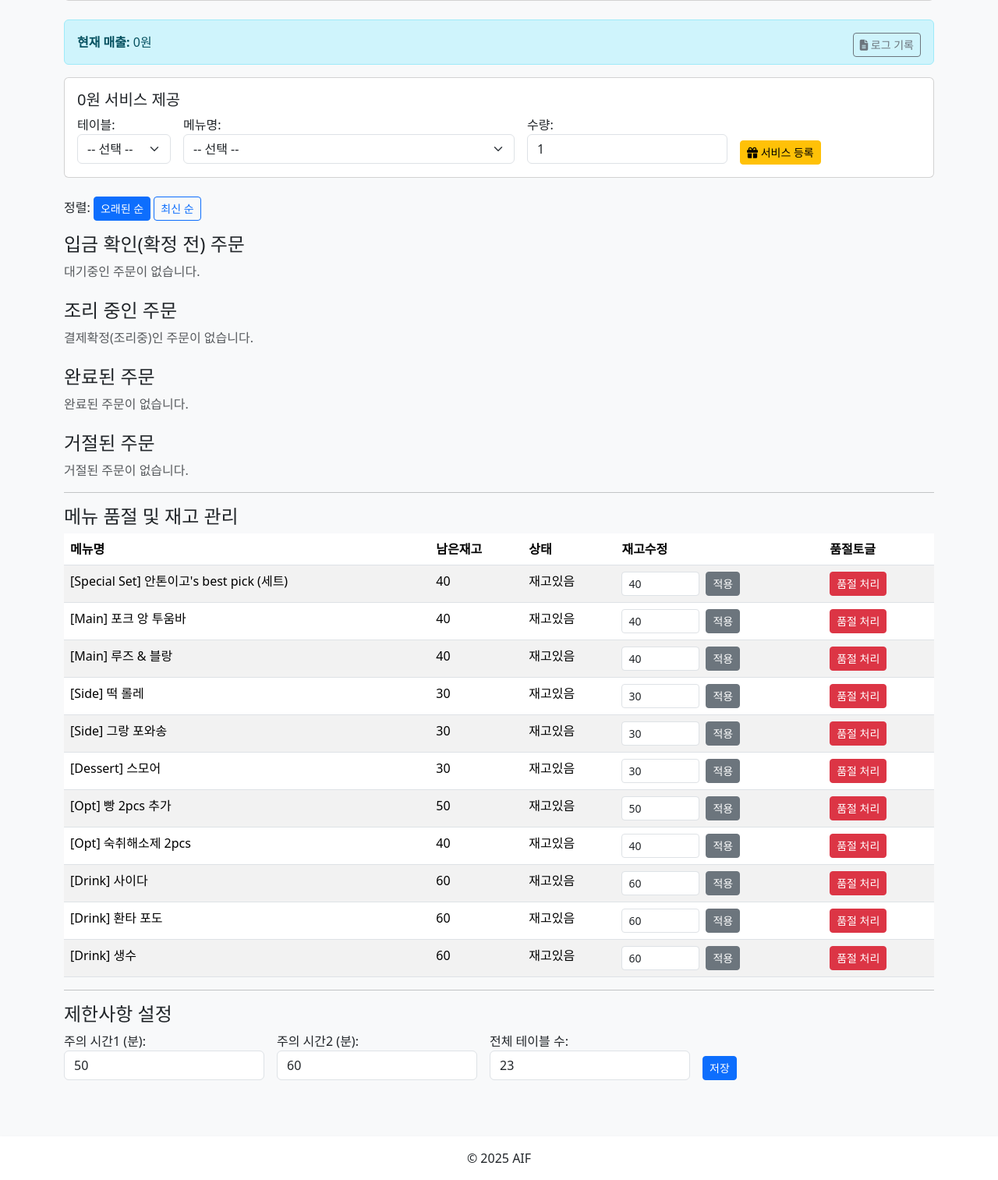
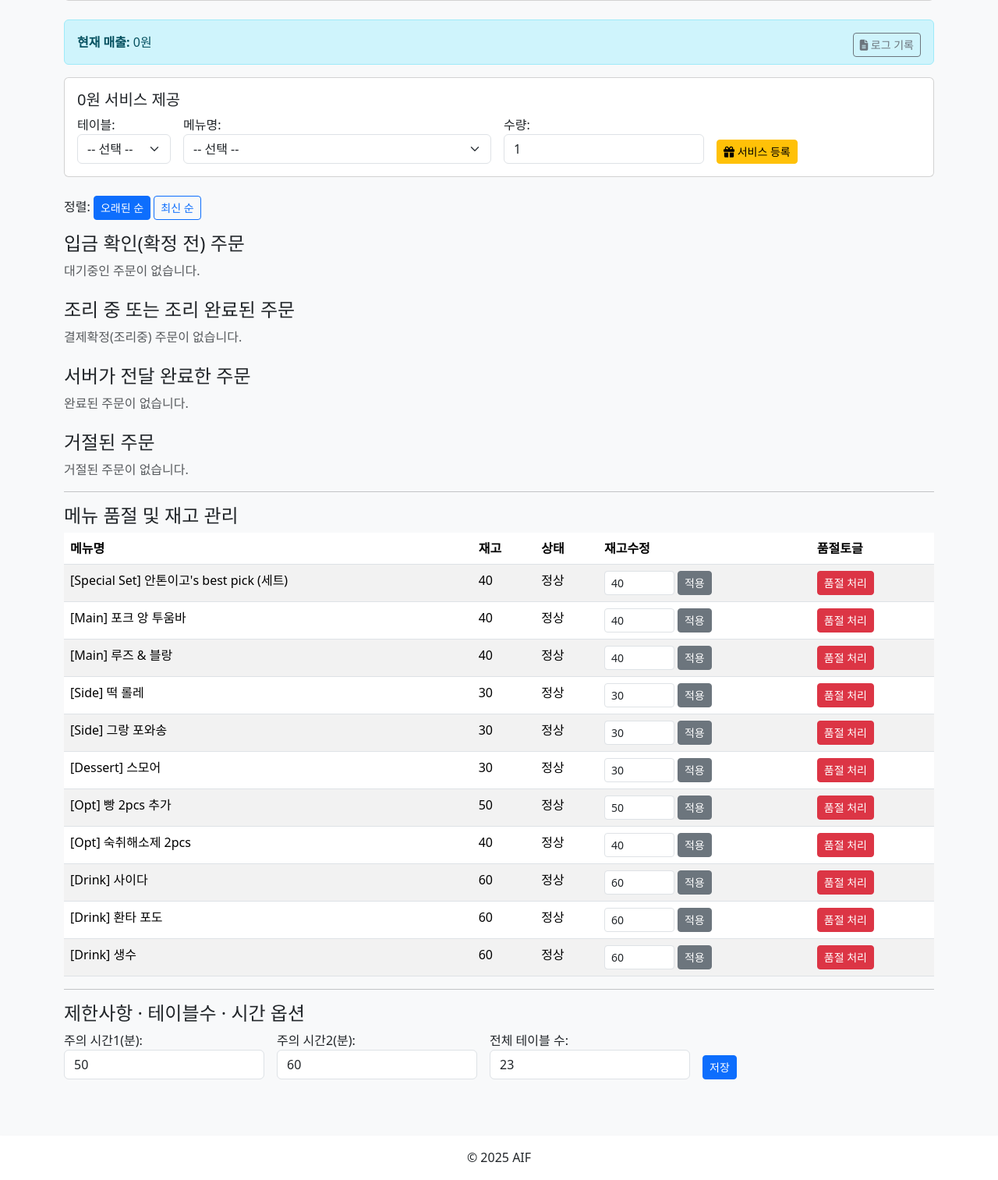
Before and after one commit to bag4355/restaurant-system, a Flask app: page /admin in a window 1280 px wide. Shown: the part 916-2429 px from the top of the page at 78% size. After the commit the page ends 2406 px from the top, so only its background shows below. Run offline with Flask 3, Linux system fonts and the light colour scheme; the visitor is signed in with stand-in values (Sample User, id 1).

Commit message:
Update admin.html

```diff
--- a/templates/admin.html
+++ b/templates/admin.html
@@ -67,7 +68,7 @@
         <select name="serviceMenu" class="form-select">
           <option value="">-- 선택 --</option>
           {% for m in menu_items %}
-            <option value="{{ m.name }}">{{ m.name }} (남은재고:{{m.stock}})</option>
+            <option value="{{ m.name }}">{{ m.name }} (재고:{{m.stock}})</option>
           {% endfor %}
         </select>
       </div>
@@ -75,7 +76,7 @@
         <label>수량:</label>
         <input type="number" name="serviceQty" min="1" value="1" class="form-control">
       </div>
-      <div class="col-auto" style="padding-top:32px;">
+      <div class="col-auto align-self-end">
         <button class="btn btn-warning btn-sm">
           <i class="fas fa-gift"></i> 서비스 등록
         </button>
@@ -84,205 +85,130 @@
   </div>
 </div>
 
-<!-- 소트 모드 -->
+<!-- 정렬 -->
 <div class="mb-3">
   <span>정렬:</span>
-  <a href="{{ url_for('admin', sort='asc') }}"
-     class="btn btn-sm {% if sort_mode=='asc' %}btn-primary{% else %}btn-outline-primary{% endif %}">
-    오래된 순
-  </a>
-  <a href="{{ url_for('admin', sort='desc') }}"
-     class="btn btn-sm {% if sort_mode=='desc' %}btn-primary{% else %}btn-outline-primary{% endif %}">
-    최신 순
-  </a>
+  <a href="{{ url_for('admin',sort='asc') }}" class="btn btn-sm {{ 'btn-primary' if sort_mode=='asc' else 'btn-outline-primary' }}">오래된 순</a>
+  <a href="{{ url_for('admin',sort='desc') }}" class="btn btn-sm {{ 'btn-primary' if sort_mode=='desc' else 'btn-outline-primary' }}">최신 순</a>
 </div>
 
-<!-- 1) 입금 확인(확정 전) 주문 -->
+<!-- 1) pending -->
 <h4>입금 확인(확정 전) 주문</h4>
 {% if pending_orders %}
   {% for o in pending_orders %}
   <div class="card mb-3">
     <div class="card-header">
       <strong>주문 {{ o.id }}</strong>
-      (테이블: {{ o.tableNumber }}, 인원: {{ o.peopleCount }}명)
-      {% if o.is_first %}<span class="badge bg-info">최초 주문</span>{% else %}<span class="badge bg-secondary">추가 주문</span>{% endif %}
-      {% if o.recent_first_time %}
-        (가장 최근 최초 주문 시각: {{ o.recent_first_time }})
-      {% endif %}
+      (테이블: {{ o.tableNumber }}{% if o.phone %}/☎{{o.phone}}{% endif %},
+       인원: {{ o.peopleCount }}명)
+    </div>
+    <div class="card-body">
+      <p>주문 시각: {{ "%06d"|format(o.createdAt) }}</p>
+      <table class="table table-sm table-bordered">
+        <thead class="table-light"><tr><th>메뉴</th><th>수량</th></tr></thead>
+        <tbody>{% for it in o.items %}<tr><td>{{it.menuName}}</td><td>{{it.quantity}}</td></tr>{% endfor %}</tbody>
+      </table>
+      <p>총액: <strong>{{ o.totalPrice }}원</strong></p>
+      {% if o.stock_negative_warning %}<p class="text-danger">※ 재고가 음수인 메뉴가 있습니다.</p>{% endif %}
+      <div class="d-flex gap-2">
+        <form action="{{ url_for('admin_confirm',order_id=o.id) }}" method="POST"><button class="btn btn-success">입금확인</button></form>
+        <form action="{{ url_for('admin_reject',order_id=o.id) }}" method="POST"><button class="btn btn-danger">주문 거절</button></form>
+      </div>
+    </div>
+  </div>
+  {% endfor %}
+{% else %}<p class="text-muted">대기중인 주문이 없습니다.</p>{% endif %}
+
+<!-- 2) paid -->
+<h4 class="mt-4">조리 중 또는 조리 완료된 주문</h4>
+{% if paid_orders %}
+  {% for o in paid_orders %}
+  <div class="card mb-3">
+    <div class="card-header">
+      <strong>주문 {{ o.id }}</strong>
+      (테이블: {{ o.tableNumber }}{% if o.phone %}/☎{{o.phone}}{% endif %})
     </div>
     <div class="card-body">
       <p>주문 시각: {{ "%06d"|format(o.createdAt) }}</p>
       <table class="table table-sm table-bordered mb-3">
-        <thead class="table-light">
-          <tr>
-            <th>메뉴</th>
-            <th>수량</th>
-          </tr>
-        </thead>
+        <thead class="table-light"><tr><th>메뉴</th><th>주문</th><th>조리완료</th><th>전달</th><th>버튼</th></tr></thead>
         <tbody>
-          {% for it in o["items"] %}
-          <tr>
-            <td>{{ it.menuName }}</td>
-            <td>{{ it.quantity }}</td>
-          </tr>
-          {% endfor %}
-        </tbody>
-      </table>
-      <p>총액: <strong>{{ o.totalPrice }}원</strong></p>
-      {% if o.stock_negative_warning %}
-        <p class="text-danger">※ 재고가 음수인 메뉴가 있습니다.</p>
-      {% endif %}
-      <div class="d-flex gap-2">
-        <form action="{{ url_for('admin_confirm', order_id=o.id) }}" method="POST">
-          <button class="btn btn-success">입금확인</button>
-        </form>
-        <form action="{{ url_for('admin_reject', order_id=o.id) }}" method="POST">
-          <button class="btn btn-danger">주문 거절</button>
-        </form>
-      </div>
-    </div>
-  </div>
-  {% endfor %}
-{% else %}
-  <p class="text-muted">대기중인 주문이 없습니다.</p>
-{% endif %}
-
-<!-- 2) 조리 중 (paid) 주문 -->
-<h4 class="mt-4">조리 중인 주문</h4>
-{% if paid_orders %}
-  {% for o in paid_orders %}
-  <div class="card mb-3">
-    <div class="card-header">
-      <strong>주문 {{ o.id }}</strong> (테이블: {{ o.tableNumber }})
-    </div>
-    <div class="card-body">
-      <p>주문 시각: {{ "%06d"|format(o.createdAt) }}</p>
-      <table class="table table-sm table-bordered mb-3">
-        <thead class="table-light">
-          <tr>
-            <th>메뉴</th>
-            <th>주문수량</th>
-            <th>조리완료</th>
-            <th>전달됨</th>
-            <th>전달 버튼</th>
-          </tr>
-        </thead>
-        <tbody>
-          {% for it in o["items"] %}
+          {% for it in o.items %}
+          {% set deliverable = it.doneQuantity - it.deliveredQuantity %}
           <tr>
             <td>{{ it.menuName }}</td>
             <td>{{ it.quantity }}</td>
             <td>{{ it.doneQuantity }}</td>
             <td>{{ it.deliveredQuantity }}</td>
             <td>
-              {% set deliverable = it.doneQuantity - it.deliveredQuantity %}
-              {% if deliverable > 0 %}
-                <!-- 드롭다운 선택 후 전달 -->
-                <form action="{{ url_for('admin_deliver_item_count',
-                                         order_id=o.id,
-                                         menu_name=it.menuName) }}"
-                      method="POST"
-                      class="d-flex gap-1 align-items-center">
+              {% if deliverable>0 %}
+              <form action="{{ url_for('admin_deliver_item_count',order_id=o.id,menu_name=it.menuName) }}" method="POST" class="d-flex gap-1">
                 <select name="deliver_count" class="form-select form-select-sm w-auto">
-                    {% for i in range(1, deliverable+1) %}
-                      <option value="{{ i }}">+{{ i }}</option>
-                    {% endfor %}
+                  {% for i in range(1,deliverable+1) %}<option value="{{i}}">+{{i}}</option>{% endfor %}
                 </select>
                 <button class="btn btn-sm btn-primary">전달</button>
               </form>
-              {% else %}
-                <span class="text-muted">-</span>
-              {% endif %}
+              {% else %}-{% endif %}
             </td>
           </tr>
           {% endfor %}
         </tbody>
       </table>
-
-      <p>총액: <strong>{{ o.totalPrice }}원</strong>
-        {% if o.service %}
-          <span class="badge bg-warning text-dark">서비스</span>
-        {% endif %}
-      </p>
-      <!-- 최종 완료 -->
-      <form action="{{ url_for('admin_complete', order_id=o.id) }}" method="POST">
-        <button class="btn btn-outline-info">최종 완료</button>
-      </form>
+      <p>총액: <strong>{{ o.totalPrice }}원</strong> {% if o.service %}<span class="badge bg-warning text-dark">서비스</span>{% endif %}</p>
+      <form action="{{ url_for('admin_complete',order_id=o.id) }}" method="POST"><button class="btn btn-outline-info">최종 완료</button></form>
     </div>
   </div>
   {% endfor %}
-{% else %}
-  <p class="text-muted">결제확정(조리중)인 주문이 없습니다.</p>
-{% endif %}
+{% else %}<p class="text-muted">결제확정(조리중) 주문이 없습니다.</p>{% endif %}
 
-<!-- 3) 완료된 주문 -->
-<h4 class="mt-4">완료된 주문</h4>
+<!-- 3) completed -->
+<h4 class="mt-4">서버가 전달 완료한 주문</h4>
 {% if completed_orders %}
   <ul class="list-group">
     {% for o in completed_orders %}
     <li class="list-group-item">
       <strong>주문 {{ o.id }}</strong> (테이블 {{ o.tableNumber }}) / {{ o.totalPrice }}원
-      {% if o.service %}
-        <span class="badge bg-warning text-dark">서비스</span>
-      {% endif %}
-      <br/>
-      <small>주문 시각: {{ "%06d"|format(o.createdAt) }}</small>
-      <br/>- 완료됨
+      {% if o.service %}<span class="badge bg-warning text-dark">서비스</span>{% endif %}
+      <br><small>주문 시각: {{ "%06d"|format(o.createdAt) }}</small>
     </li>
     {% endfor %}
   </ul>
-{% else %}
-  <p class="text-muted">완료된 주문이 없습니다.</p>
-{% endif %}
+{% else %}<p class="text-muted">완료된 주문이 없습니다.</p>{% endif %}
 
-<!-- 4) 거절된 주문 -->
+<!-- 4) rejected -->
 <h4 class="mt-4">거절된 주문</h4>
 {% if rejected_orders %}
   <ul class="list-group">
-    {% for ro in rejected_orders %}
+    {% for r in rejected_orders %}
     <li class="list-group-item">
-      <strong>주문 {{ ro.id }}</strong> (테이블 {{ ro.tableNumber }})
-      <br/>주문 시각: {{ "%06d"|format(ro.createdAt) }}
-      <br/>- 거절됨
+      <strong>주문 {{ r.id }}</strong> (테이블 {{ r.tableNumber }}) <br>
+      <small>주문 시각: {{ "%06d"|format(r.createdAt) }}</small>
     </li>
     {% endfor %}
   </ul>
-{% else %}
-  <p class="text-muted">거절된 주문이 없습니다.</p>
-{% endif %}
+{% else %}<p class="text-muted">거절된 주문이 없습니다.</p>{% endif %}
 
-<hr/>
-<!-- 메뉴 품절 및 재고 수정 -->
+<hr>
+
+<!-- 메뉴 · 재고 -->
 <h4>메뉴 품절 및 재고 관리</h4>
 <table class="table table-striped">
-  <thead>
-    <tr>
-      <th>메뉴명</th>
-      <th>남은재고</th>
-      <th>상태</th>
-      <th>재고수정</th>
-      <th>품절토글</th>
-    </tr>
-  </thead>
+  <thead><tr><th>메뉴명</th><th>재고</th><th>상태</th><th>재고수정</th><th>품절토글</th></tr></thead>
   <tbody>
   {% for m in menu_items %}
     <tr>
-      <td>{{ m.name }}</td>
-      <td>{{ m.stock }}</td>
-      <td>{{ "품절" if m.soldOut else "재고있음" }}</td>
+      <td>{{ m.name }}</td><td>{{ m.stock }}</td><td>{{ "품절" if m.soldOut else "정상" }}</td>
       <td>
-        <form action="{{ url_for('admin_update_stock', menu_id=m.id) }}" method="POST" class="d-inline-flex">
-          <input type="number" name="new_stock" value="{{ m.stock }}" class="form-control form-control-sm" style="width:100px;">
-          <button class="btn btn-sm btn-secondary ms-2">적용</button>
+        <form action="{{ url_for('admin_update_stock',menu_id=m.id) }}" method="POST" class="d-inline-flex">
+          <input type="number" name="new_stock" value="{{ m.stock }}" class="form-control form-control-sm" style="width:90px;">
+          <button class="btn btn-sm btn-secondary ms-1">적용</button>
         </form>
       </td>
       <td>
-        <form action="{{ url_for('admin_soldout', menu_id=m.id) }}" method="POST">
-          {% if m.soldOut %}
-            <button class="btn btn-sm btn-success">품절 해제</button>
-          {% else %}
-            <button class="btn btn-sm btn-danger">품절 처리</button>
-          {% endif %}
+        <form action="{{ url_for('admin_soldout',menu_id=m.id) }}" method="POST">
+          <button class="btn btn-sm {{ 'btn-success' if m.soldOut else 'btn-danger' }}">
+            {{ '품절 해제' if m.soldOut else '품절 처리' }}
+          </button>
         </form>
       </td>
     </tr>
@@ -290,27 +216,23 @@
   </tbody>
 </table>
 
-<hr/>
-<!-- 제한사항 설정 (맥주 관련, 메인안주관련 필드 제거됨) -->
-<h4>제한사항 설정</h4>
+<hr>
+
+<!-- 옵션(Constraint) 설정 -->
+<h4>제한사항 · 테이블수 · 시간 옵션</h4>
 <form method="POST" action="{{ url_for('admin_update_settings') }}" class="row g-3 mb-5">
   <div class="col-auto">
-    <label>주의 시간1 (분):</label>
-    <input type="number" name="timeWarning1" class="form-control"
-           value="{{ settings.time_warning1 }}">
+    <label>주의 시간1(분):</label>
+    <input type="number" name="timeWarning1" class="form-control" value="{{ settings.time_warning1 }}">
   </div>
   <div class="col-auto">
-    <label>주의 시간2 (분):</label>
-    <input type="number" name="timeWarning2" class="form-control"
-           value="{{ settings.time_warning2 }}">
+    <label>주의 시간2(분):</label>
+    <input type="number" name="timeWarning2" class="form-control" value="{{ settings.time_warning2 }}">
   </div>
   <div class="col-auto">
     <label>전체 테이블 수:</label>
-    <input type="number" name="totalTables" class="form-control"
-           value="{{ settings.total_tables }}">
+    <input type="number" name="totalTables" class="form-control" value="{{ settings.total_tables }}">
   </div>
-  <div class="col-auto align-self-end">
-    <button class="btn btn-primary btn-sm">저장</button>
-  </div>
+  <div class="col-auto align-self-end"><button class="btn btn-primary btn-sm">저장</button></div>
 </form>
 {% endblock %}
```
Also changed, not shown: other parts of templates/admin.html (+25 -24 lines). Lines whose indentation alone changed are shown as unchanged.
